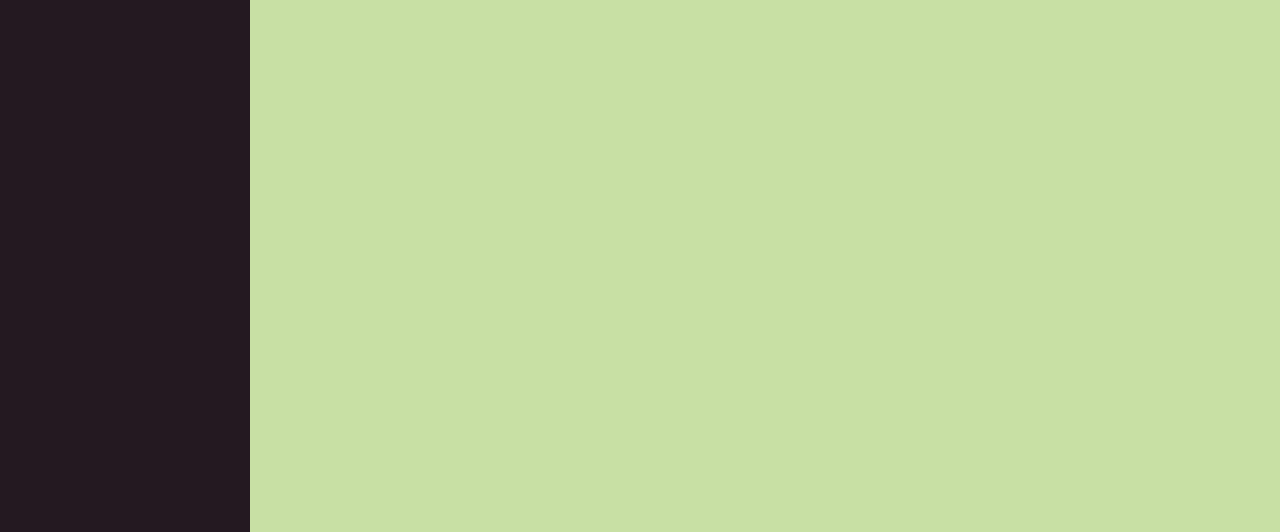
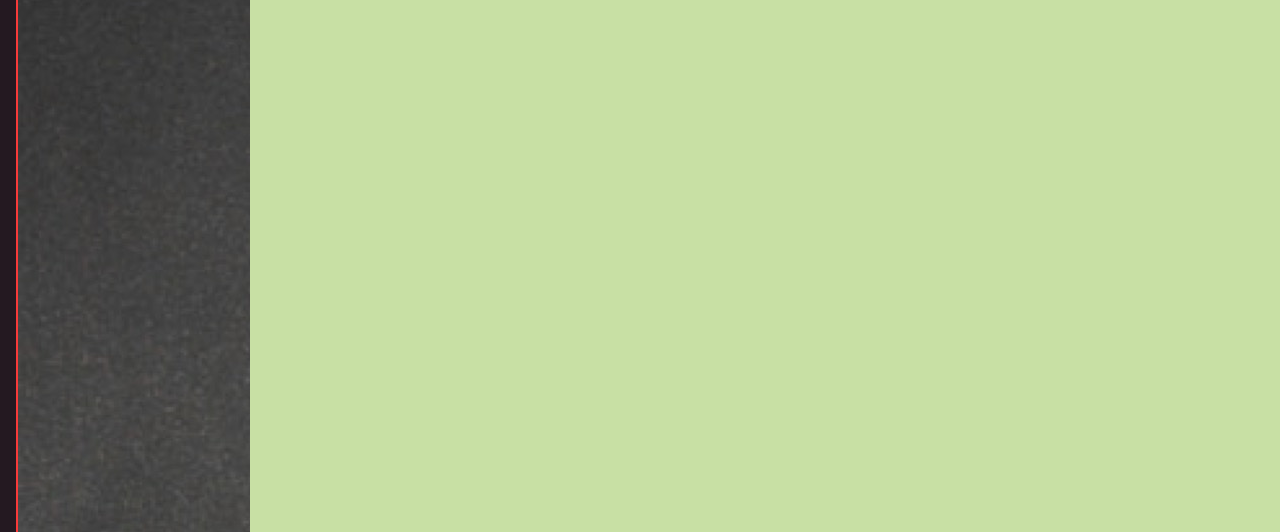
Before and after one commit to tidetongued/tidetongued.github.io, a plain HTML site: page letters.html in a window 1280 px wide. Shown: the part 268-800 px from the top of the page. Drawn offline with Linux system fonts and the light colour scheme.

Commit message:
Update letters.html

```diff
--- a/letters.html
+++ b/letters.html
@@ -72,7 +72,7 @@ body {
   <body>
     <div class="sidenav">
       <h2>Kris Hiles</h2>
-      <img src="images/profile.jpeg" alt="Kris Hiles"> <a href="index.html">About</a>
+      <img src="images/961D4C10-08C3-4F68-8905-C33B72FAD864.jpeg" alt="Kris Hiles"> <a href="index.html">About</a>
       <a href="publications.html">Publications</a><a href="letters.html">Letters</a> </div>
     <div class="main">
       <h2>Letters</h2>
```
